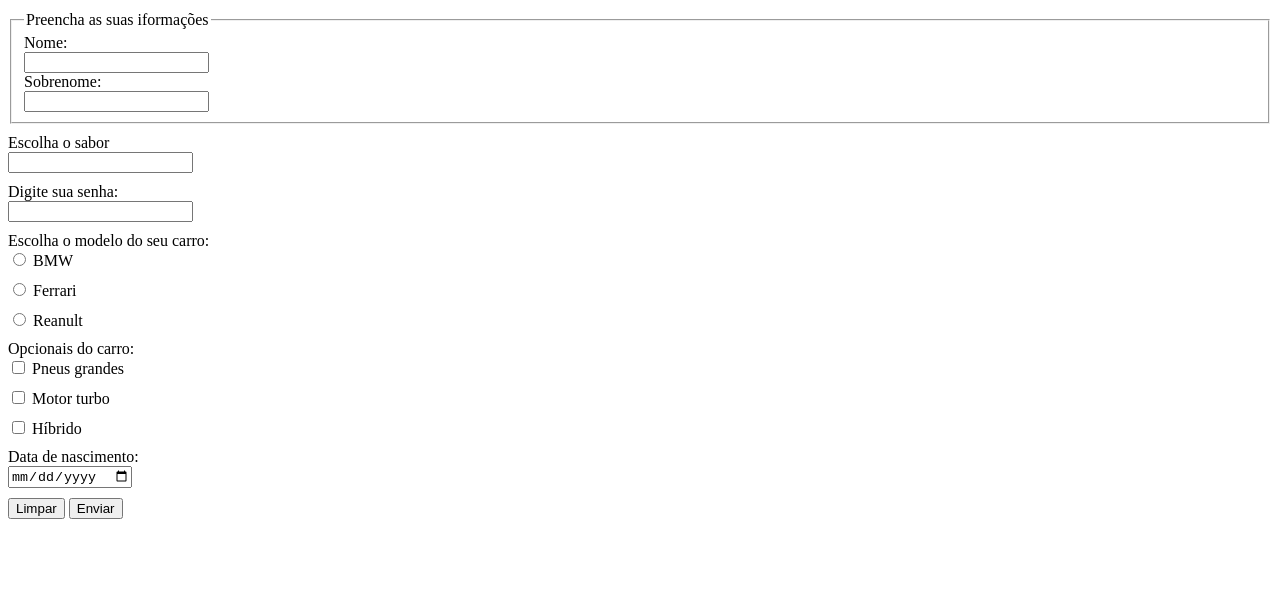
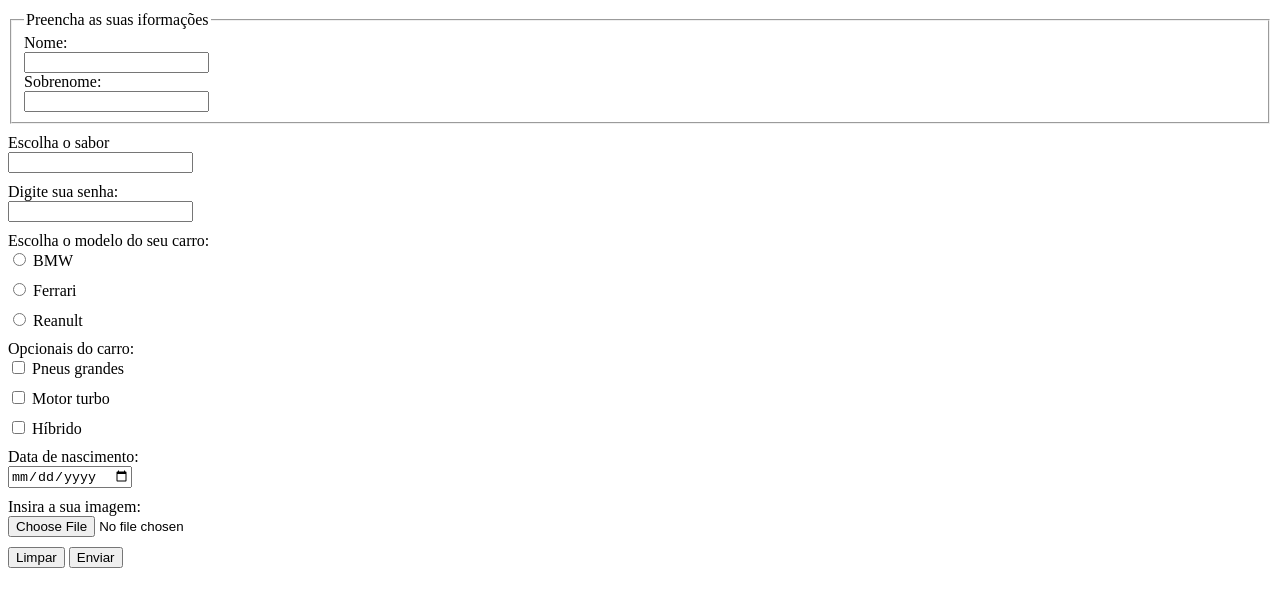
Before and after one commit to CarliziBuss/Forma--o-Front--End, a plain HTML site: page 5_FORM/index.html in a window 1280 px wide. Shown: the part 415-1021 px from the top of the page. Drawn offline with Linux system fonts and the light colour scheme.

Commit message:
#form   ``

```diff
--- a/5_FORM/index.html
+++ b/5_FORM/index.html
@@ -117,6 +117,11 @@
             <label for="birthday">Data de nascimento:</label>
             <input type="date" name="birthday">
         </div>
+        <!-- 17-arquivos -->
+        <div>
+            <label for="image">Insira a sua imagem:</label>
+            <input type="file" name="image">
+        </div>
 
         </div>
 
```
